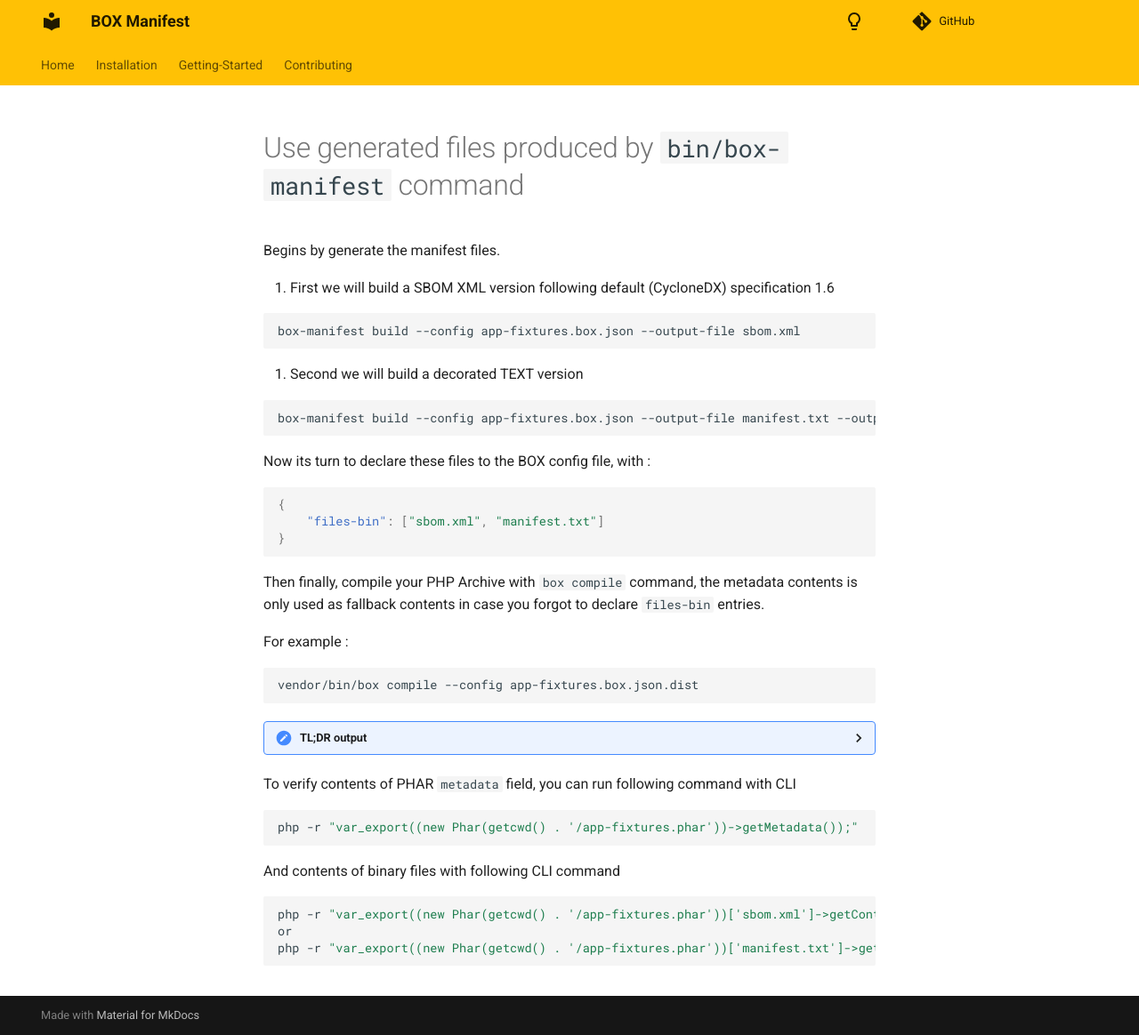
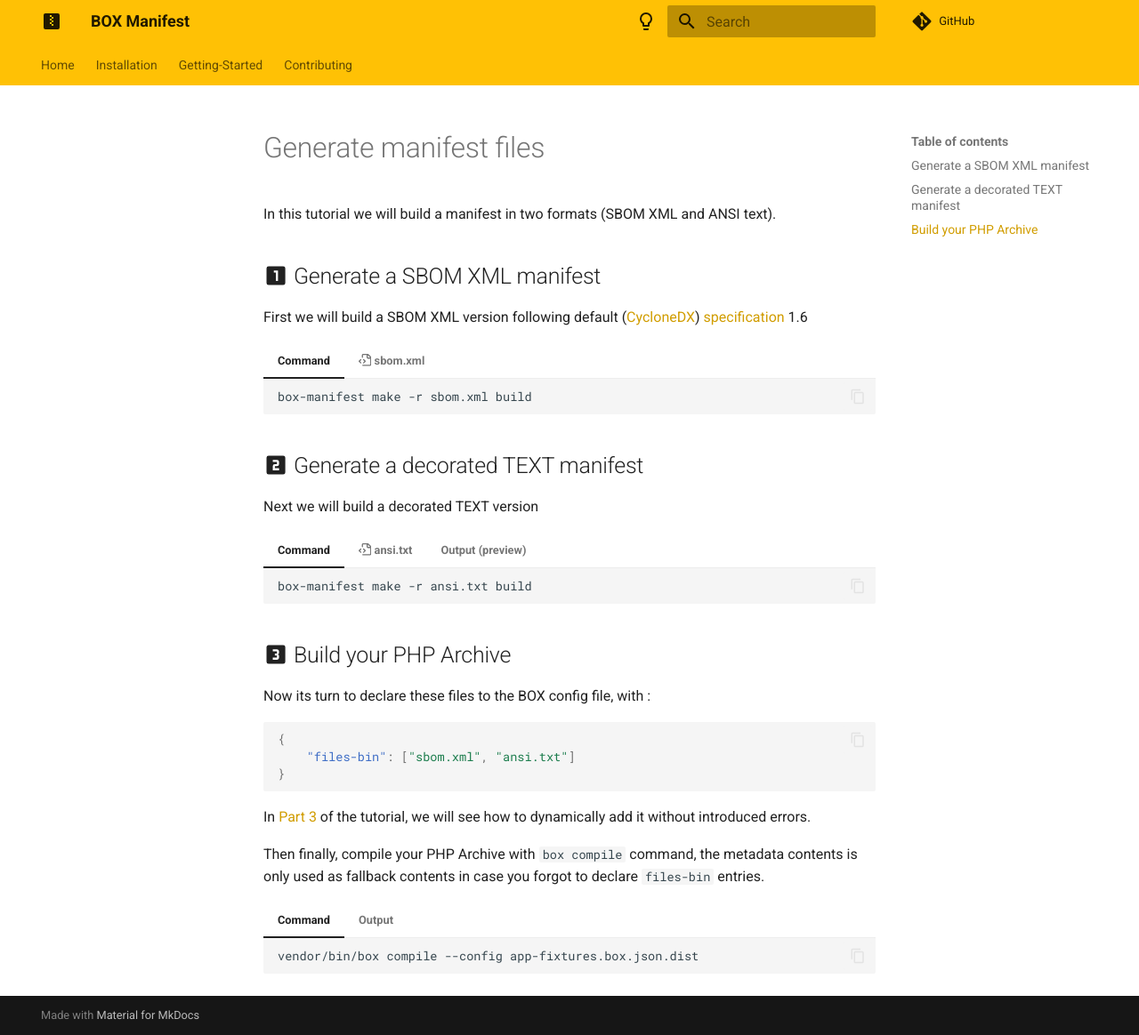
Before and after one commit to llaville/box-manifest, an MkDocs documentation site: the page built from docs/Tutorial/generate-manifest-files.md, in a window 1280 px wide and 1164 px high. Shown: the whole window at 89% size. Built offline with MkDocs 1.6.1 and Material for MkDocs 9.7.7, drawn with Linux system fonts in a browser that asks for light colours; comment, search, counter and statistics services are not loaded.

Commit message:
upgrade tutorial doc with new command 'make'

````diff
--- a/docs/Tutorial/generate-manifest-files.md
+++ b/docs/Tutorial/generate-manifest-files.md
@@ -1,96 +1,145 @@
 <!-- markdownlint-disable MD013 MD029 MD033 -->
-# Use generated files produced by `bin/box-manifest` command
+# Generate manifest files
 
-Begins by generate the manifest files.
+In this tutorial we will build a manifest in two formats (SBOM XML and ANSI text).
 
-1. First we will build a SBOM XML version following default (CycloneDX) specification 1.6
+## :material-numeric-1-box: Generate a SBOM XML manifest
 
-```shell
-box-manifest build --config app-fixtures.box.json --output-file sbom.xml
-```
+First we will build a SBOM XML version following default ([CycloneDX][cyclonedx]) [specification][cyclonedx-spec] 1.6
 
-2. Second we will build a decorated TEXT version
+=== "Command"
 
-```shell
-box-manifest build --config app-fixtures.box.json --output-file manifest.txt --output-format ansi
-```
+    ```shell
+    box-manifest make -r sbom.xml build
+    ```
+
+=== ":octicons-file-code-16: sbom.xml"
+
+    ```xml
+    <?xml version="1.0" encoding="UTF-8"?>
+    <bom xmlns="http://cyclonedx.org/schema/bom/1.6" version="1" serialNumber="urn:uuid:ad64fd89-99e9-4976-b9d2-6ec4e88b4b15">
+      <metadata>
+        <timestamp><![CDATA[2024-08-07T04:23:01Z]]></timestamp>
+        <tools>
+          <tool>
+            <vendor><![CDATA[box-project]]></vendor>
+            <name><![CDATA[box]]></name>
+            <version><![CDATA[4.6.2@29c3585]]></version>
+          </tool>
+          <tool>
+            <vendor><![CDATA[bartlett]]></vendor>
+            <name><![CDATA[box-manifest]]></name>
+            <version><![CDATA[4.x-dev@3eff4eb]]></version>
+          </tool>
+        </tools>
+        <properties>
+          <property name="specVersion"><![CDATA[1.6]]></property>
+          <property name="bomFormat"><![CDATA[CycloneDX]]></property>
+        </properties>
+      </metadata>
+      <components>
+        <component type="library" bom-ref="pkg:composer/psr/log@3.0.0">
+          <group><![CDATA[psr]]></group>
+          <name><![CDATA[log]]></name>
+          <version><![CDATA[3.0.0]]></version>
+          <purl><![CDATA[pkg:composer/psr/log@3.0.0]]></purl>
+        </component>
+      </components>
+      <dependencies>
+        <dependency ref="pkg:composer/psr/log@3.0.0"/>
+      </dependencies>
+    </bom>
+    ```
+
+## :material-numeric-2-box: Generate a decorated TEXT manifest
+
+Next we will build a decorated TEXT version
+
+=== "Command"
+
+    ```shell
+    box-manifest make -r ansi.txt build
+    ```
+
+=== ":octicons-file-code-16: ansi.txt"
+
+    ```text
+    root/app-fixtures: 3.x-dev@9661882
+     requires php ^8.1: 8.2.21
+     requires ext-phar *: 8.2.21
+     requires (for development) psr/log ^3.0: 3.0.0
+    ```
+
+=== "Output (preview)"
+
+    ![ansi format](../assets/images/app-fixtures-ansi.png)
+
+## :material-numeric-3-box: Build your PHP Archive
 
 Now its turn to declare these files to the BOX config file, with :
 
 ```json
 {
-    "files-bin": ["sbom.xml", "manifest.txt"]
+    "files-bin": ["sbom.xml", "ansi.txt"]
 }
 ```
+
+In [Part 3](./generate-box-json-dist.md) of the tutorial, we will see how to dynamically add it without introduced errors.
 
 Then finally, compile your PHP Archive with `box compile` command,
 the metadata contents is only used as fallback contents in case you forgot to declare `files-bin` entries.
 
-For example :
+=== "Command"
 
-```shell
-vendor/bin/box compile --config app-fixtures.box.json.dist
-```
+    ```shell
+    vendor/bin/box compile --config app-fixtures.box.json.dist
+    ```
 
-<details>
-<summary>TL;DR output</summary>
+=== "Output"
 
-```text
-    ____
-   / __ )____  _  __
-  / __  / __ \| |/_/
- / /_/ / /_/ />  <
-/_____/\____/_/|_|
+    ```text
+        ____
+       / __ )____  _  __
+      / __  / __ \| |/_/
+     / /_/ / /_/ />  <
+    /_____/\____/_/|_|
 
 
-Box version 4.6.2@29c3585
+    Box version 4.6.2@29c3585
 
- // Loading the configuration file "app-fixtures.box.json.dist".
+     // Loading the configuration file "app-fixtures.box.json.dist".
 
-🔨  Building the PHAR "/shared/backups/bartlett/box-manifest/examples/app-fixtures/app-fixtures.phar"
+    🔨  Building the PHAR "/shared/backups/bartlett/box-manifest/examples/app-fixtures/app-fixtures.phar"
 
-? Checking Composer compatibility
-    > Supported version detected
-? No compactor to register
-? Adding main file: /shared/backups/bartlett/box-manifest/examples/app-fixtures/index.php
-? Adding requirements checker
-? Adding binary files
-    > 36 file(s)
-? Auto-discover files? No
-? Exclude dev files? Yes
-? Adding files
-    > 25 file(s)
-? Using stub file: /shared/backups/bartlett/box-manifest/examples/app-fixtures/app-fixtures-stub.php
-? Dumping the Composer autoloader
-? Removing the Composer dump artefacts
-? Compressing with the algorithm "GZ"
-    > Warning: the extension "zlib" will now be required to execute the PHAR
-? Setting file permissions to 0755
-* Done.
+    ? Checking Composer compatibility
+        > Supported version detected
+    ? No compactor to register
+    ? Adding main file: /shared/backups/bartlett/box-manifest/examples/app-fixtures/index.php
+    ? Adding requirements checker
+    ? Adding binary files
+        > 36 file(s)
+    ? Auto-discover files? No
+    ? Exclude dev files? Yes
+    ? Adding files
+        > 25 file(s)
+    ? Using stub file: /shared/backups/bartlett/box-manifest/examples/app-fixtures/app-fixtures-stub.php
+    ? Dumping the Composer autoloader
+    ? Removing the Composer dump artefacts
+    ? Compressing with the algorithm "GZ"
+        > Warning: the extension "zlib" will now be required to execute the PHAR
+    ? Setting file permissions to 0755
+    * Done.
 
-No recommendation found.
-⚠️  1 warning found:
-    - The "alias" setting has been set but is ignored since a custom stub path is used
+    No recommendation found.
+    ⚠️  1 warning found:
+        - The "alias" setting has been set but is ignored since a custom stub path is used
 
- // PHAR: 60 files (48.53KB)
- // You can inspect the generated PHAR with the "info" command.
+     // PHAR: 60 files (48.53KB)
+     // You can inspect the generated PHAR with the "info" command.
 
- // Memory usage: 12.85MB (peak: 13.30MB), time: <1sec
+     // Memory usage: 12.85MB (peak: 13.30MB), time: <1sec
 
-```
+    ```
 
-</details>
-
-To verify contents of PHAR `metadata` field, you can run following command with CLI
-
-```shell
-php -r "var_export((new Phar(getcwd() . '/app-fixtures.phar'))->getMetadata());"
-```
-
-And contents of binary files with following CLI command
-
-```shell
-php -r "var_export((new Phar(getcwd() . '/app-fixtures.phar'))['sbom.xml']->getContent());"
-or
-php -r "var_export((new Phar(getcwd() . '/app-fixtures.phar'))['manifest.txt']->getContent());"
-```
+[cyclonedx]: https://cyclonedx.org/
+[cyclonedx-spec]: https://cyclonedx.org/specification/overview/
--- a/mkdocs.yml
+++ b/mkdocs.yml
@@ -6,6 +6,8 @@ site_author: Laurent Laville
 edit_uri: "" # hide edit button -- https://squidfunk.github.io/mkdocs-material/setup/adding-a-git-repository/#edit-button
 theme:
     name: material
+    icon:
+        logo: material/zip-box
     palette: # Color palette toggle -- https://squidfunk.github.io/mkdocs-material/setup/changing-the-colors/#color-palette-toggle
         # editorconfig-checker-disable
         - scheme: default
@@ -23,11 +25,21 @@ theme:
         - navigation.tabs # Navigation tabs -- https://squidfunk.github.io/mkdocs-material/setup/setting-up-navigation/#navigation-tabs
         - navigation.indexes # Section index pages -- https://squidfunk.github.io/mkdocs-material/setup/setting-up-navigation/#section-index-pages
         - navigation.top # Back-To-Top button -- https://squidfunk.github.io/mkdocs-material/setup/setting-up-navigation/#back-to-top-button
-plugins:
-    - asciinema-player # https://github.com/pa-decarvalho/mkdocs-asciinema-player
+        - content.code.copy # Code copy button -- https://squidfunk.github.io/mkdocs-material/reference/code-blocks/#code-copy-button
+#plugins:
+    #- asciinema-player # https://github.com/pa-decarvalho/mkdocs-asciinema-player
 markdown_extensions:
-    - pymdownx.highlight # https://squidfunk.github.io/mkdocs-material/setup/extensions/python-markdown-extensions/#highlight
+    - attr_list
+    - md_in_html # https://squidfunk.github.io/mkdocs-material/reference/grids/
+    - pymdownx.highlight:  # https://squidfunk.github.io/mkdocs-material/setup/extensions/python-markdown-extensions/#highlight
+          use_pygments: true
+          pygments_lang_class: true
+    - pymdownx.tabbed: # https://squidfunk.github.io/mkdocs-material/reference/content-tabs/#content-tabs
+          alternate_style: true
     - pymdownx.superfences # https://squidfunk.github.io/mkdocs-material/setup/extensions/python-markdown-extensions/#superfences
+    - pymdownx.emoji: # https://squidfunk.github.io/mkdocs-material/setup/extensions/python-markdown-extensions/#emoji
+        emoji_index: !!python/name:material.extensions.emoji.twemoji
+        emoji_generator: !!python/name:material.extensions.emoji.to_svg
     - github-callouts
 nav:
     - "Home": README.md
````
Also changed, not shown: docs/Tutorial/README.md (+7 -3 lines), docs/Tutorial/generate-custom-stub.md (+110 -93 lines), 2 other files.
